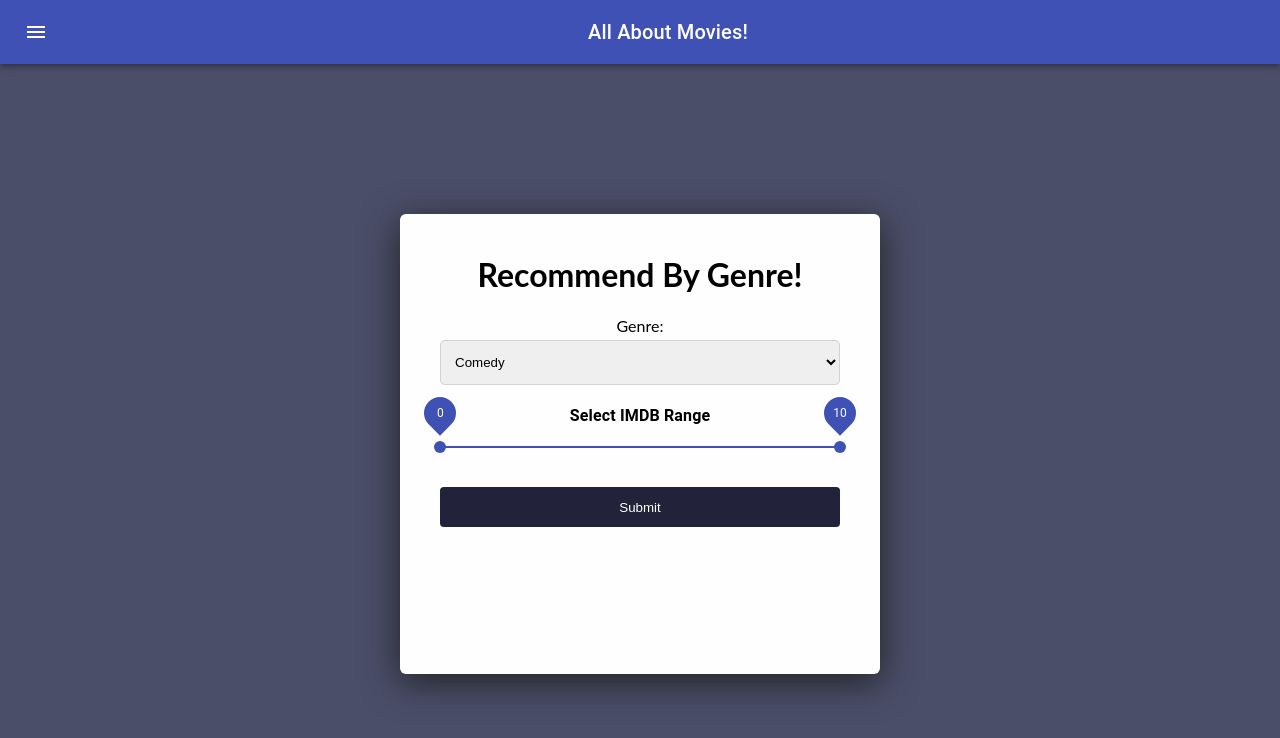
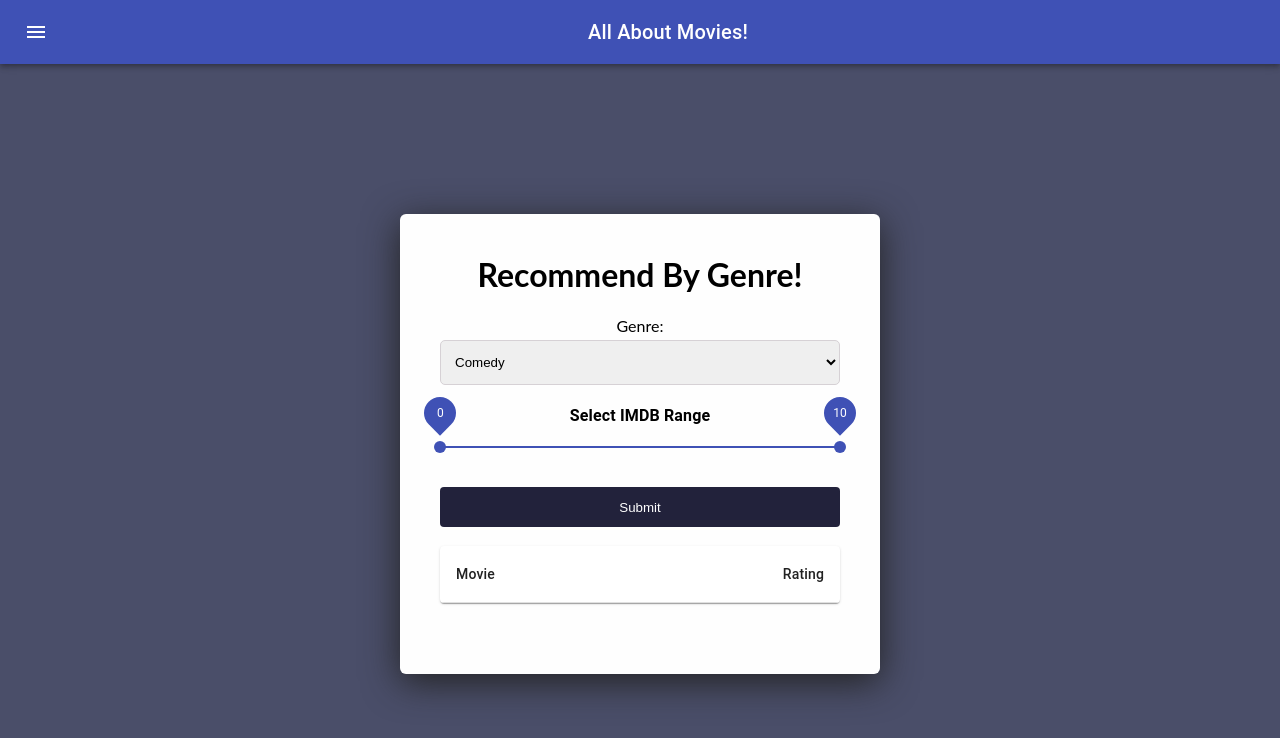
Before and after one commit to SJSUSpring21/Team26, a React (Create React App) app in the folder movie-prediction/frontend/: page /filter in a window 1280 px wide. Shown: the top 738 px of the page. Built offline with nearby package versions, Linux system fonts and the light colour scheme.

Commit message:
Pushing table changes

```diff
--- a/movie-prediction/frontend/src/components/Filter/Filter.js
+++ b/movie-prediction/frontend/src/components/Filter/Filter.js
@@ -22,9 +22,7 @@ const useStyles = makeStyles({
   root: {
     width: 300,
   },
-  table: {
-    minWidth: 650,
-  },
+
 });
 
 
@@ -36,6 +34,7 @@ export default function RangeSlider() {
   const [genre, setGenre] = React.useState("");
 
   const [value, setValue] = useState([0, 10]);
+  const [data_to_display, setDisplay] = useState([]);
 
 
 
@@ -58,6 +57,19 @@ export default function RangeSlider() {
         // console.log("movies data:", response.data)
         let response_array=response.data
         console.log("Getting response array",response_array)
+        if(response_array.length<10)
+        {
+          setDisplay(response_array)
+        }
+        else
+        {
+          const shuffled = response_array.sort(() => 0.5 - Math.random());
+          let selected = shuffled.slice(0, 10);
+          console.log("SHuffled and randomly picked array:",selected)
+          setDisplay(selected)
+        }
+
+
 
       })
 
@@ -134,6 +146,26 @@ export default function RangeSlider() {
 
 
       <button className="filter-button" onSubmit={handleSubmit}>Submit</button>
+      <br></br>
+      <TableContainer component={Paper}>
+      <Table aria-label="simple table">
+      <TableHead>
+      <TableRow>
+      <TableCell>Movie</TableCell>
+      <TableCell align="right">Rating</TableCell>
+
+      </TableRow>
+      </TableHead>
+      <TableBody>
+      {data_to_display.map((row) => (
+      <TableRow key={row}>
+        <TableCell component="th" scope="row">{row[0]}</TableCell>
+        <TableCell align="right">{row[1]}</TableCell>
+        </TableRow>
+      ))}
+      </TableBody>
+      </Table>
+      </TableContainer>
     </form>
     </div>
   );
```
Also changed, not shown: 2 other files (tests, documents, lock files or other folders).
